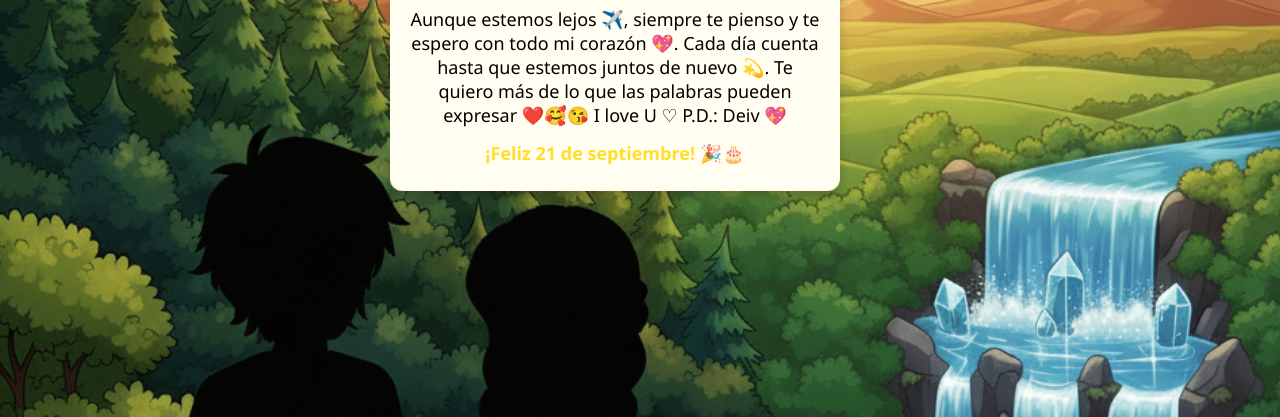
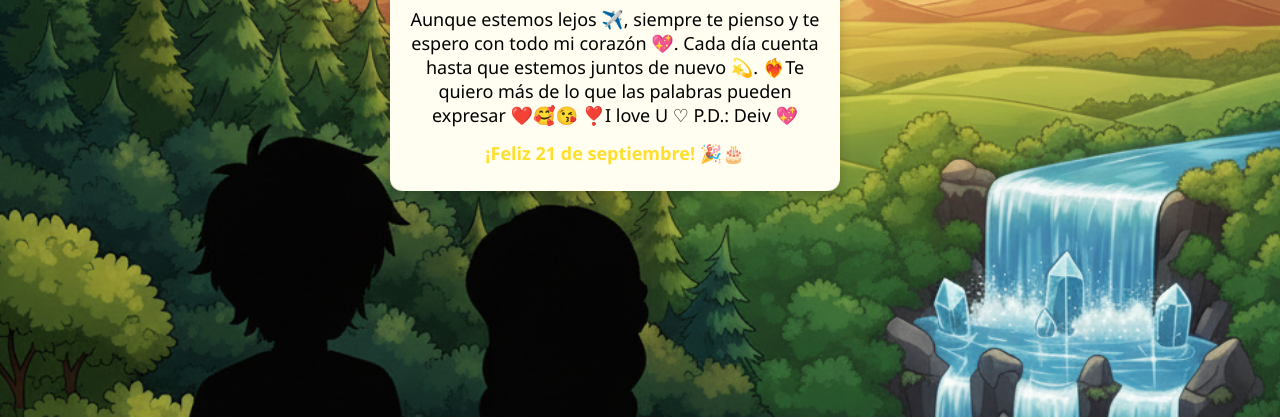
Before and after one commit to SdeivisR/flores-para-etzi, a plain HTML site: page index.html in a window 1280 px wide. Both pictures are taken after a click on the button "Haz click aquí ¡!". Shown: the part 383-800 px from the top of the page. Drawn offline with Linux system fonts and the light colour scheme.

Commit message:
Actualizar index.html

```diff
--- a/index.html
+++ b/index.html
@@ -31,7 +31,7 @@
               <p>Aunque estemos lejos ✈️, siempre te pienso y te espero con todo mi corazón 💖.
               Cada día cuenta hasta que estemos juntos de nuevo 💫.
 
-              Te quiero más de lo que las palabras pueden expresar ❤️🥰😘  I love U ♡  P.D.: Deiv 💖
+              ❤️‍🔥Te quiero más de lo que las palabras pueden expresar ❤️🥰😘  ❣️I love U ♡  P.D.: Deiv 💖
 </p>
 
               <p class="final-message">¡Feliz 21 de septiembre! 🎉🎂
```
